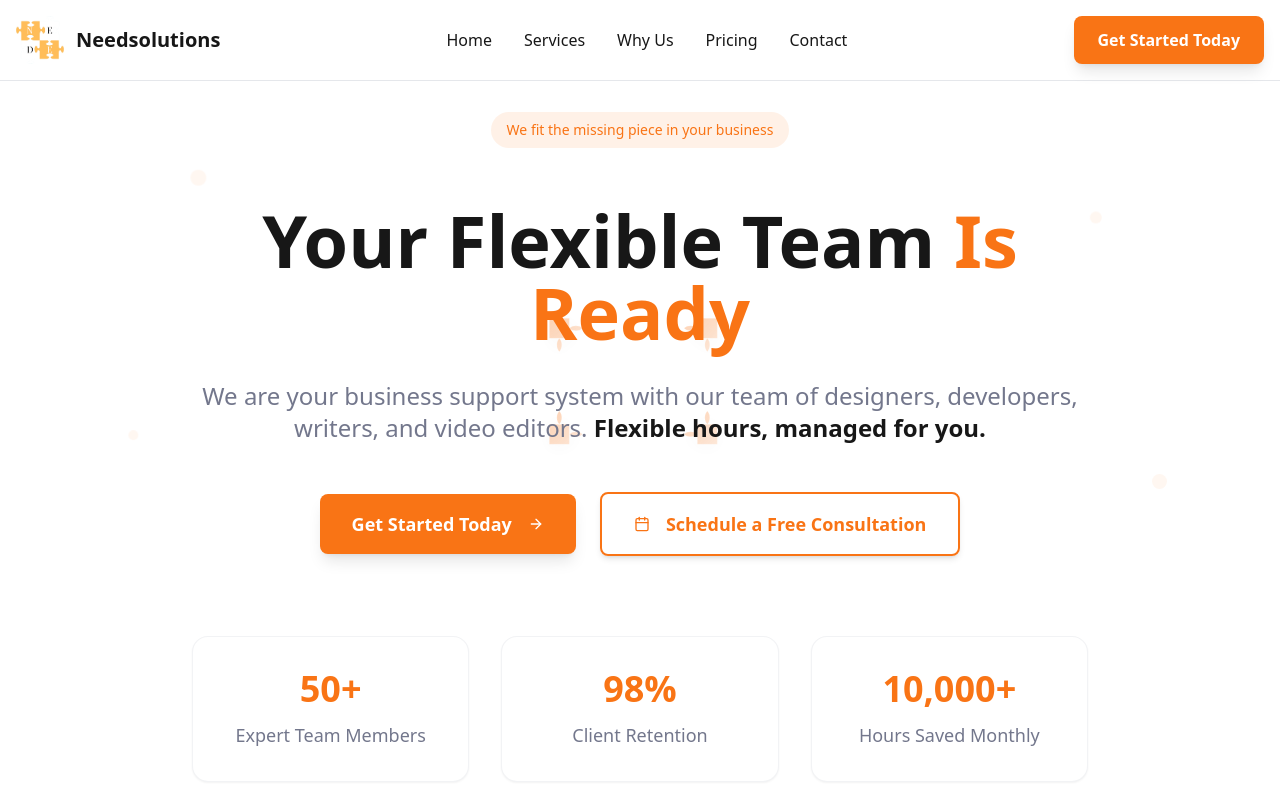
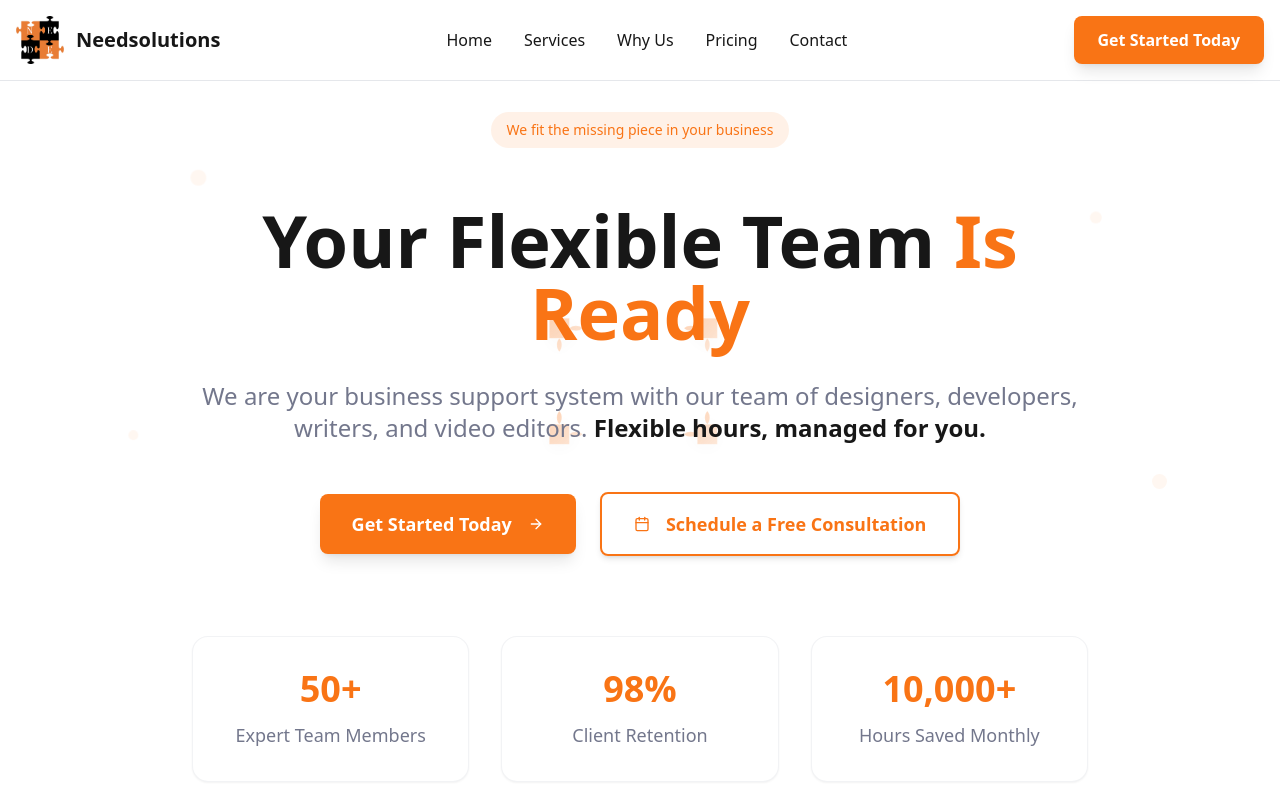
Before and after one commit to ndeen17/needsolutions-flexible-scaling, a React (Vite) app: page / in a window 1280 px wide. Shown: the top 800 px of the page. Built offline with nearby package versions, Linux system fonts and the light colour scheme.

Commit message:
Update logo
Replace the old logo with the new one in the header and footer.

```diff
--- a/src/components/Footer.tsx
+++ b/src/components/Footer.tsx
@@ -6,7 +6,7 @@ const Footer = () => {
           <div>
             <div className="flex items-center space-x-3 mb-4">
               <img
-                src="/lovable-uploads/c0261460-6ce1-41c1-b6f0-11e4e1455e50.png"
+                src="/lovable-uploads/9ecd160c-1848-475f-a80f-adb9d923a60d.png"
                 alt="Needsolutions Logo"
                 className="h-8 w-auto"
               />
--- a/src/components/Navigation.tsx
+++ b/src/components/Navigation.tsx
@@ -20,7 +20,7 @@ const Navigation = () => {
           {/* Logo */}
           <div className="flex items-center space-x-2 md:space-x-3">
             <img
-              src="/lovable-uploads/c0261460-6ce1-41c1-b6f0-11e4e1455e50.png"
+              src="/lovable-uploads/9ecd160c-1848-475f-a80f-adb9d923a60d.png"
               alt="Needsolutions Logo"
               className="h-8 md:h-12 w-auto"
             />
```
Also changed, not shown: public/lovable-uploads/9ecd160c-1848-475f-a80f-adb9d923a60d.png (added).
